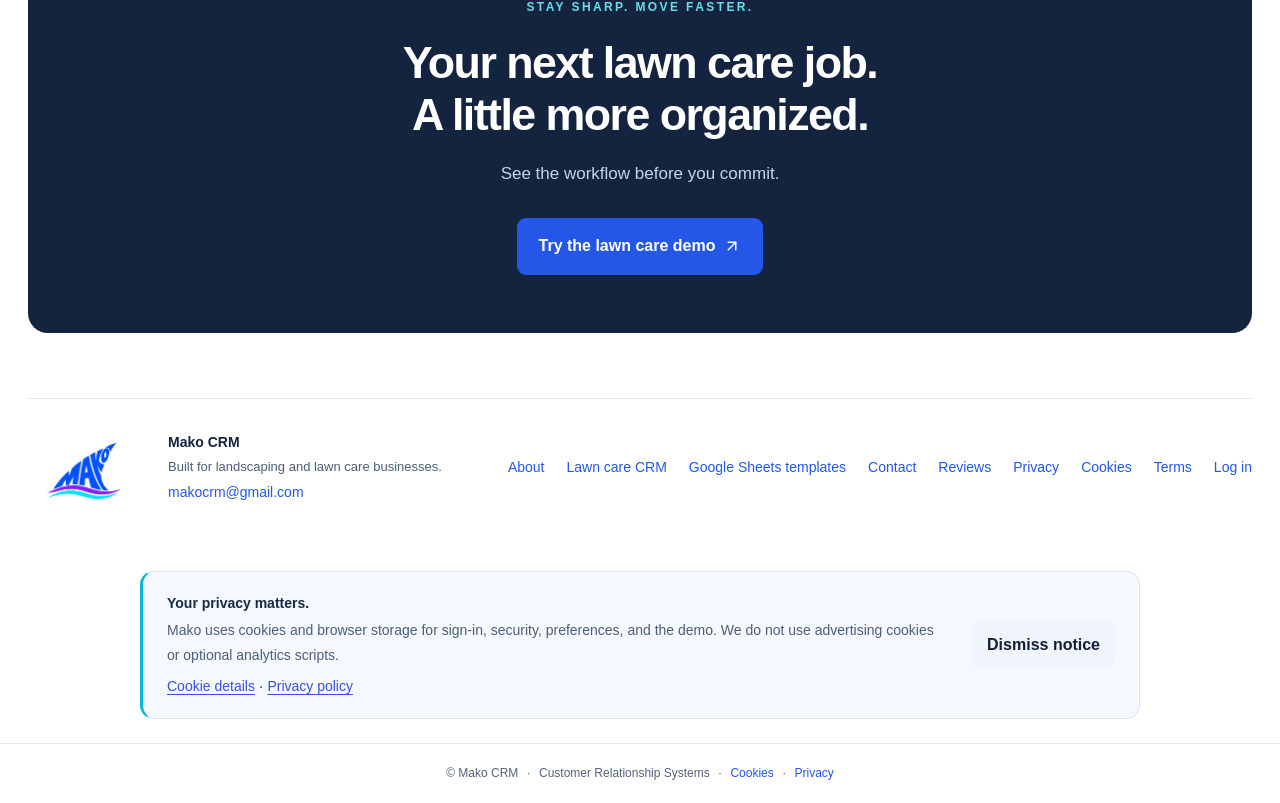
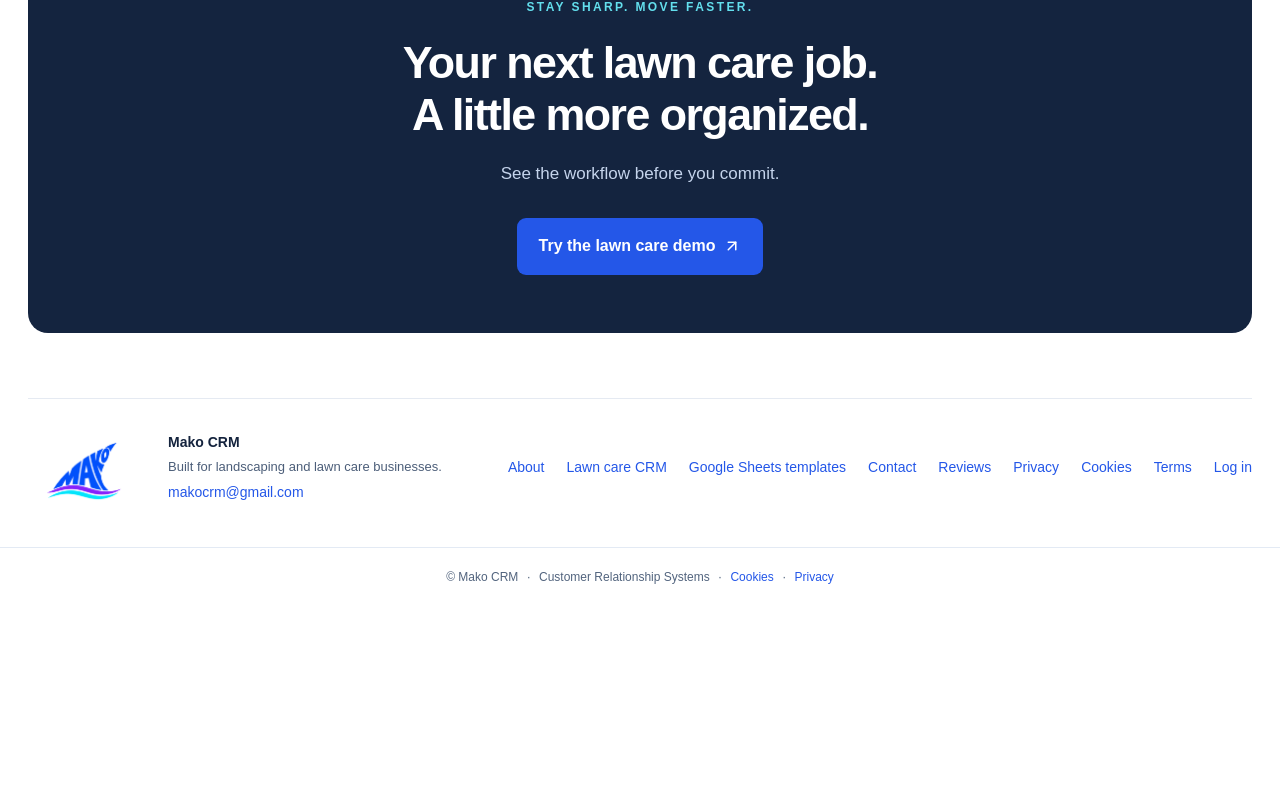
Before and after one commit to nickjomertensmeyer-dotcom/mako-crm, a Next.js app: page / in a window 1280 px wide. Shown: the part 7792-8595 px from the top of the page. After the commit the page ends 8399 px from the top, so only its background shows below. Built offline with nearby package versions, Linux system fonts and the light colour scheme.

Commit message:
Remove homepage cookie notice and retain policy links

```diff
--- a/app/page.tsx
+++ b/app/page.tsx
@@ -1,4 +1,3 @@
-import {CookieNotice} from '@/components/cookie-notice';
 import {HeroSharkAccent} from '@/components/hero-shark-accent';
 import {HomeNavigation} from '@/components/home-navigation';
 import {HomeProductPreview} from '@/components/home-product-preview';
@@ -37,4 +36,4 @@ export default function Home(){return <main id="main" className="marketing mako-
  ].map(([q,a])=><details key={q}><summary>{q}</summary><p>{a}</p></details>)}</section>
  <section className="home-final"><p className="eyebrow">STAY SHARP. MOVE FASTER.</p><h2>Your next lawn care job.<br/>A little more organized.</h2><p>See the workflow before you commit.</p><a className="primary" href="/preview">Try the lawn care demo <ArrowUpRight size={18}/></a></section>
  <footer className="marketing-footer"><Brand/><div><strong>Mako CRM</strong><p>Built for landscaping and lawn care businesses.</p><a href={'mailto:'+businessInfo.supportEmail}>{businessInfo.supportEmail}</a></div><nav aria-label="Footer navigation"><a href="/about">About</a><a href="/for/lawn-care">Lawn care CRM</a><a id="templates" href="https://makocrm.myshopify.com/collections/all">Google Sheets templates</a><a href={businessInfo.contact}>Contact</a><a href="/reviews">Reviews</a><a href="/privacy">Privacy</a><a href="/cookies">Cookies</a><a href="/terms">Terms</a><a href="/login">Log in</a></nav></footer>
- <CookieNotice/></main>;}
+ </main>;}
```
